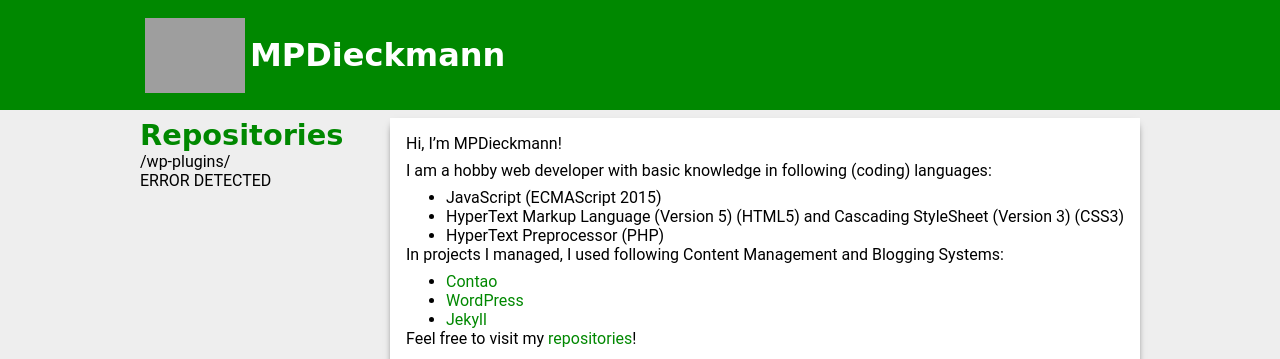
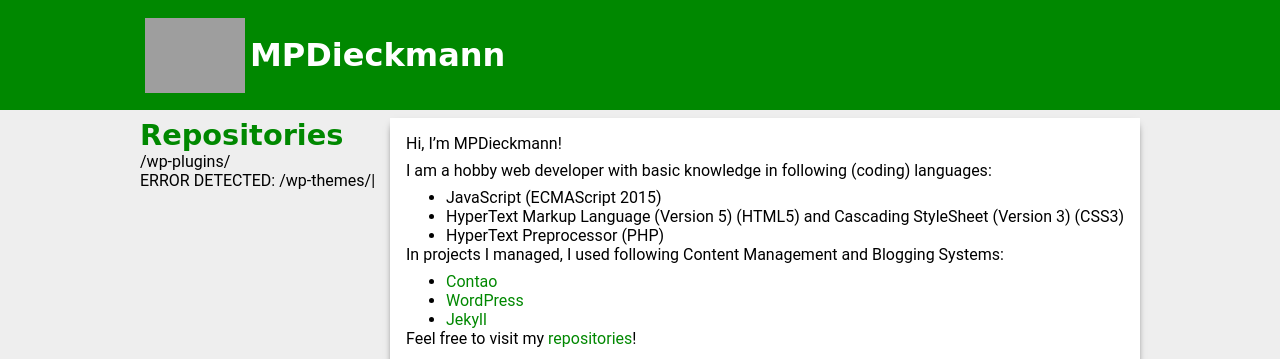
Before and after one commit to MPDieckmann/mpdieckmann.github.io, a Jekyll site: the page built from index.md, in a window 1280 px wide. Shown: the top 359 px of the page. Built offline with Jekyll 4.4.1, drawn with Linux system fonts in a browser that asks for light colours.

Commit message:
Update sidebar-widgets.html

```diff
--- a/_includes/sidebar-widgets.html
+++ b/_includes/sidebar-widgets.html
@@ -5,24 +5,24 @@
 {% assign arr = [ "/" ] %}
 {% assign currentMenu = "/" %}
 {% for item in site.repositories %}
-  {% unless item.url contains {{currentMenu}} %}
+  {% unless item.url contains currentMenu %}
     {% assign depth = depth | minus: 1 %}
     {% assign currentMenu = arr[depth] %}
 </ul></li>
   {% endunless %}
-  {% if item.next and item.next.url contains {{item.url}} %}
+  {% if item.next and item.next.url contains item.url %}
     {% assign depth = depth | plus: 1 %}
     {% assign arr[depth] = item.url %}
     {% assign currentMenu = item.url %}
 <li>{{ item.url }}<ul>
-  {% elsif item.url contains {{currentMenu}} %}
+  {% elsif item.url contains currentMenu %}
 <li>{{ item.url }}</li>
   {% else %}
-<li>ERROR DETECTED</li>
+<li>ERROR DETECTED: {{ item.url }}|{{ currentMenu }}</li>
   {% endif %}
 {% endfor %}
 {% for i in arr %}
-  {% unless forloop.index0 > {{depth}} %}
+  {% unless forloop.index0 > depth %}
 </ul></li>
   {% endunless %}
 {% endfor %}
```
